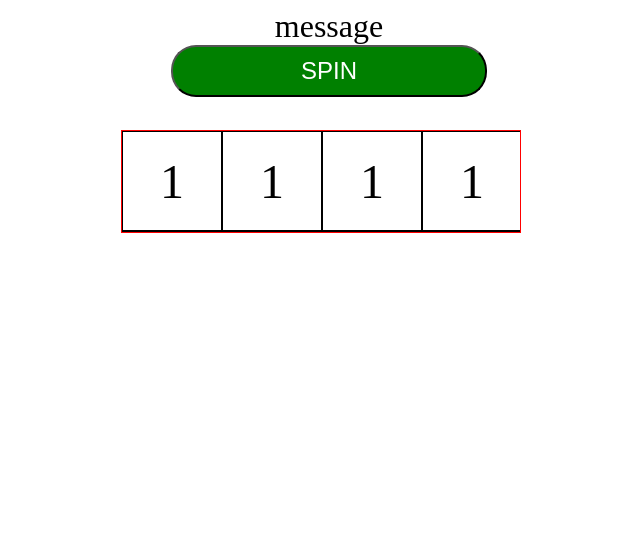
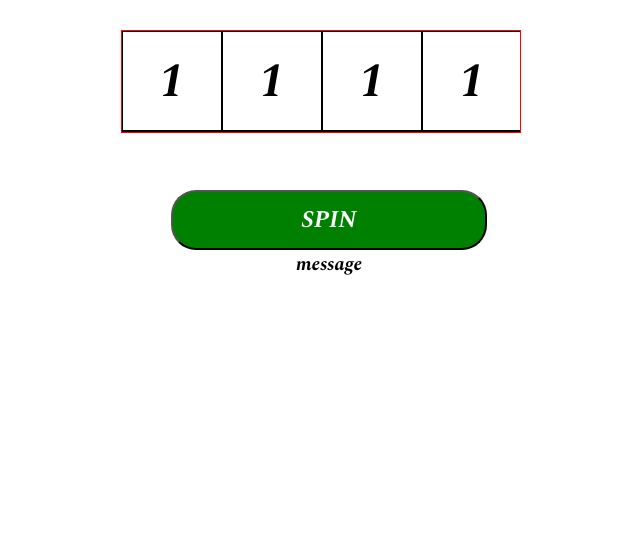
Before and after one commit to mosidrum/spin_game, a plain HTML site: page index.html in a window 1280 px wide. Shown: the whole page, without its empty margins (311-951 px from the left). Drawn offline with nearby package versions, Linux system fonts and the light colour scheme.

Commit message:
adding styling

```diff
--- a/app.js
+++ b/app.js
@@ -2,11 +2,10 @@
 const output = document.querySelector('.myDiv');
 output.innerHTML = '';
 
-const message = makerElement(output, 'div', 'message', 'message');
-
 const gameArea = makerElement(output, 'div', '', 'gameArea');
 
 const btn = makerElement(output, 'button', 'SPIN', 'btn');
+const message = makerElement(output, 'div', 'message', 'message');
 
 
 // setting up all the game object
--- a/style.css
+++ b/style.css
@@ -1,5 +1,9 @@
+@import url('https://fonts.googleapis.com/css2?family=Play:wght@400;700&family=Spectral:ital,wght@1,700;1,800&display=swap');
 *{
     box-sizing: border-box;
+}
+body{
+    font-family: spectral;
 }
 .box{
     position: relative;
@@ -14,7 +18,7 @@
 }
 .message{
     text-align: center;
-    font-size: 2em;
+    font-size: 1.2em;
 }
 .btn{
     margin: auto;
@@ -24,6 +28,7 @@
     color: white;
     border-radius: 25px;
     font-size: 1.5em;
+    font-family: spectral;
 }
 .wheel{
     position: absolute;
@@ -33,10 +38,12 @@
 .gameArea{
     position: absolute;
     left: 0px;
-    top: 130px;
+    top: 30px;
     width: 300px;
     height: 103px;
     border: 1px solid red;
     overflow: hidden;
-    margin: ;
 }
+.myDiv{
+    margin-top: 190px;
+}
```
